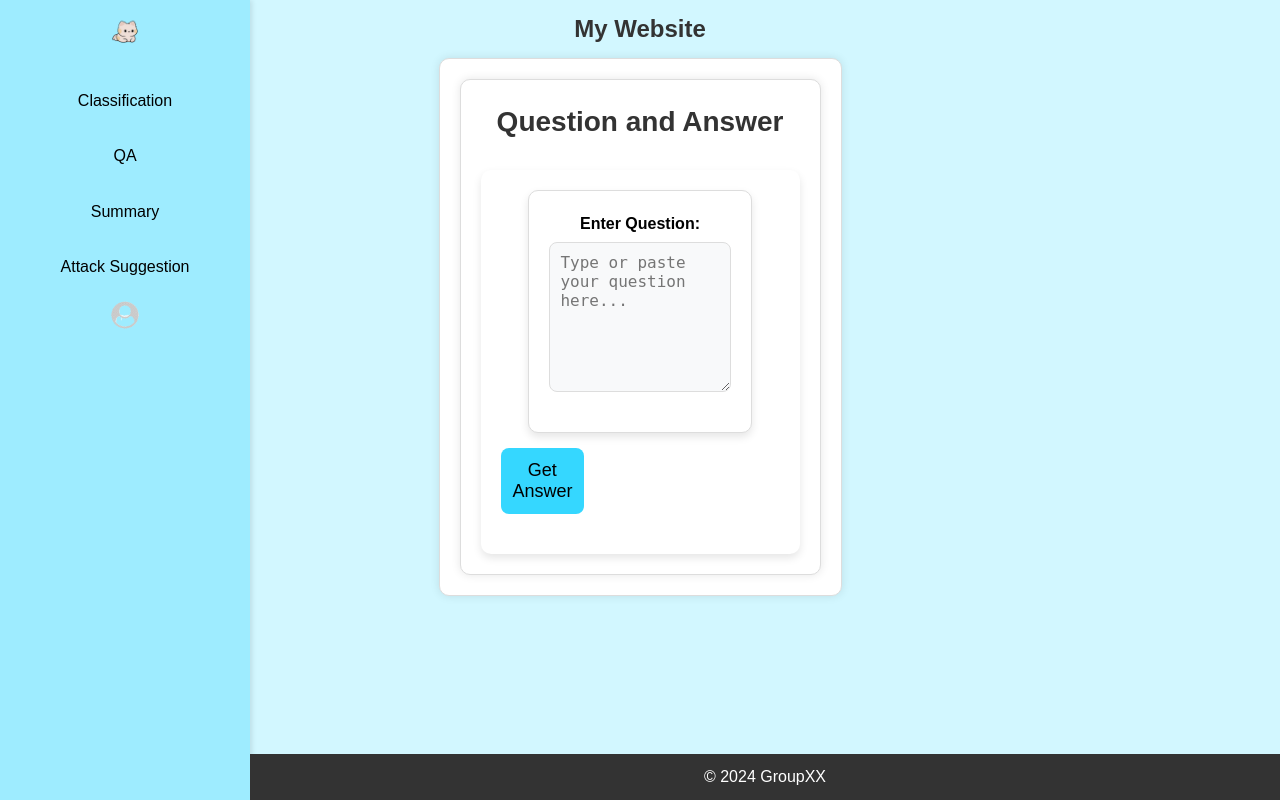
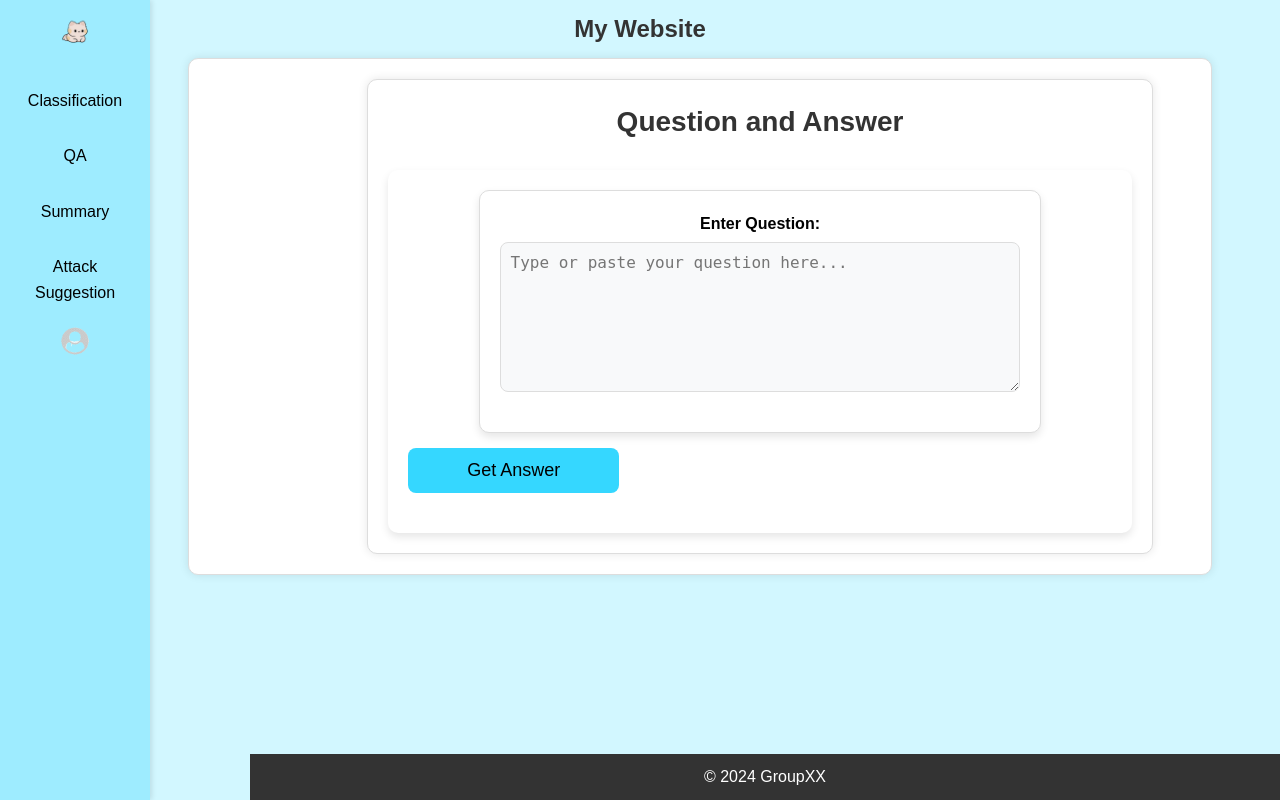
Before and after one commit to LuDanielPoyu/Cowrie-Log-Helper, a Django app: page /ask_me/qa/ in a window 1280 px wide. Run offline with Django 5.2, Linux system fonts and the light colour scheme.

Commit message:
change layout

```diff
--- a/cowrie_project/templates/layout2.html
+++ b/cowrie_project/templates/layout2.html
@@ -35,7 +35,7 @@
             color: #000000;
             display: flex;
             flex-direction: column;
-            width: 250px; /* Width of the sidebar */
+            width: 150px; /* Width of the sidebar */
             position: fixed; /* Fixed position for sidebar */
             height: 100%; /* Full height */
             top: 0;
@@ -72,12 +72,13 @@
         }
         .dropdown {
             position: relative;
+            max-width: 100px;
         }
         .dropdown-content {
             display: none;
             position: absolute;
             background-color: #00CCFF;
-            min-width: 160px;
+            width: 100px;
             box-shadow: 0 8px 16px rgba(0, 0, 0, 0.2);
             z-index: 1;
         }
@@ -117,15 +118,18 @@
         }
 
 
-
         .container {
             /* margin-left: 270px; /* Offset for the sidebar */
             position: center;
             padding: 20px;
-            max-width: calc( 600px); /* Full width minus sidebar width */
+            width: 80%; /* Use the full width of the screen */
+            max-width: none; /* Remove any max-width constraints */
             background-color: #fff;
             box-shadow: 0 0 10px rgba(0, 0, 0, 0.1);
+            /* New styles to move the container */
+            transform: translateX(60px); /* Move 100px to the left */
         }
+
         footer {
             background-color: #333;
             color: #fff;
@@ -165,8 +169,8 @@
         /* Style the form container */
         form {
             text-align: left; /* Align text to the left */
-            max-width: 600px; /* Set a maximum width */
-            margin: 0 auto; /* Center the form container on the page */
+            max-width: 1200px; /* Set a maximum width */
+            margin:  auto; /* Center the form container on the page */
             padding: 20px; /* Add some padding */
             background-color: #ffffff; /* Optional: Set a background color */
             border-radius: 10px; /* Optional: Add rounded corners */
```
